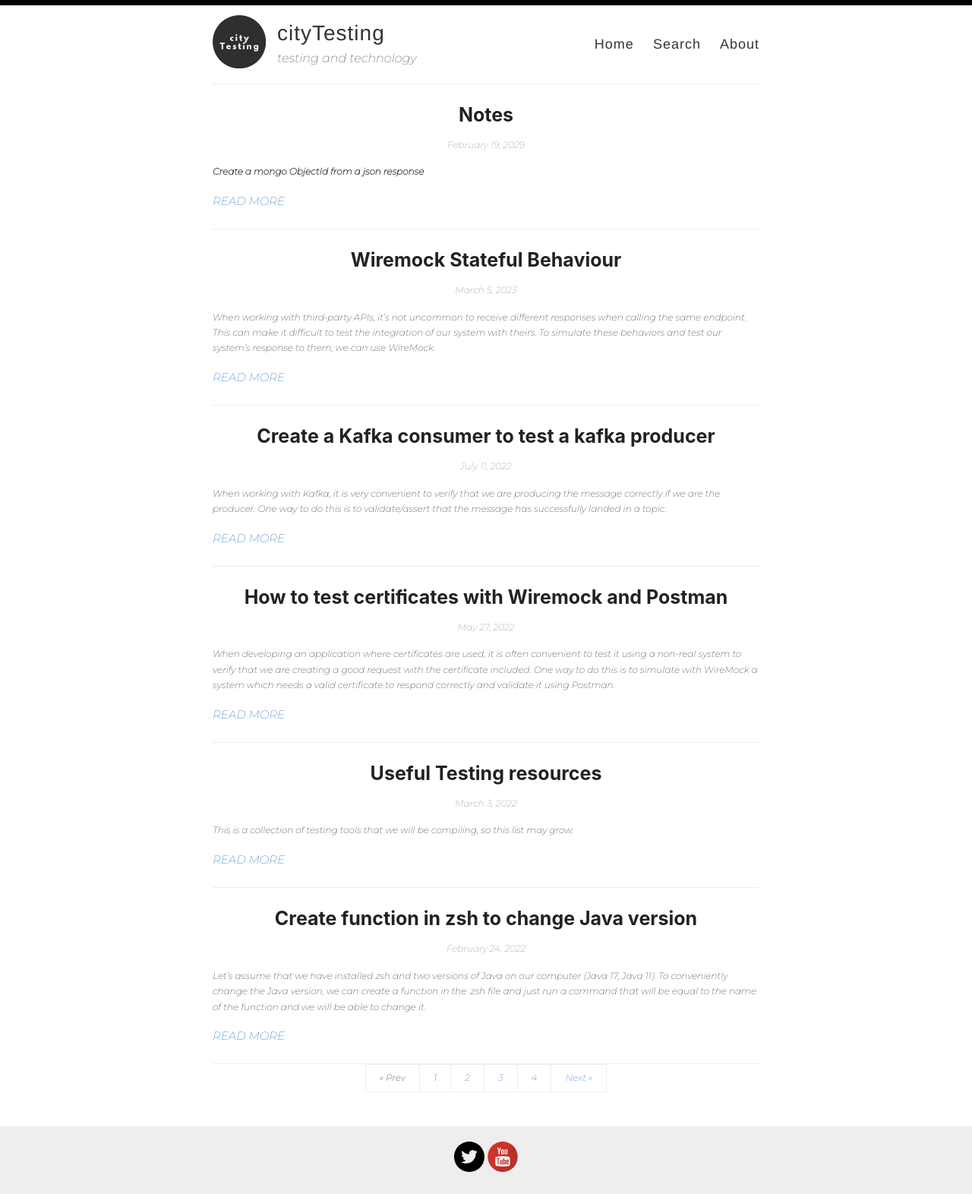
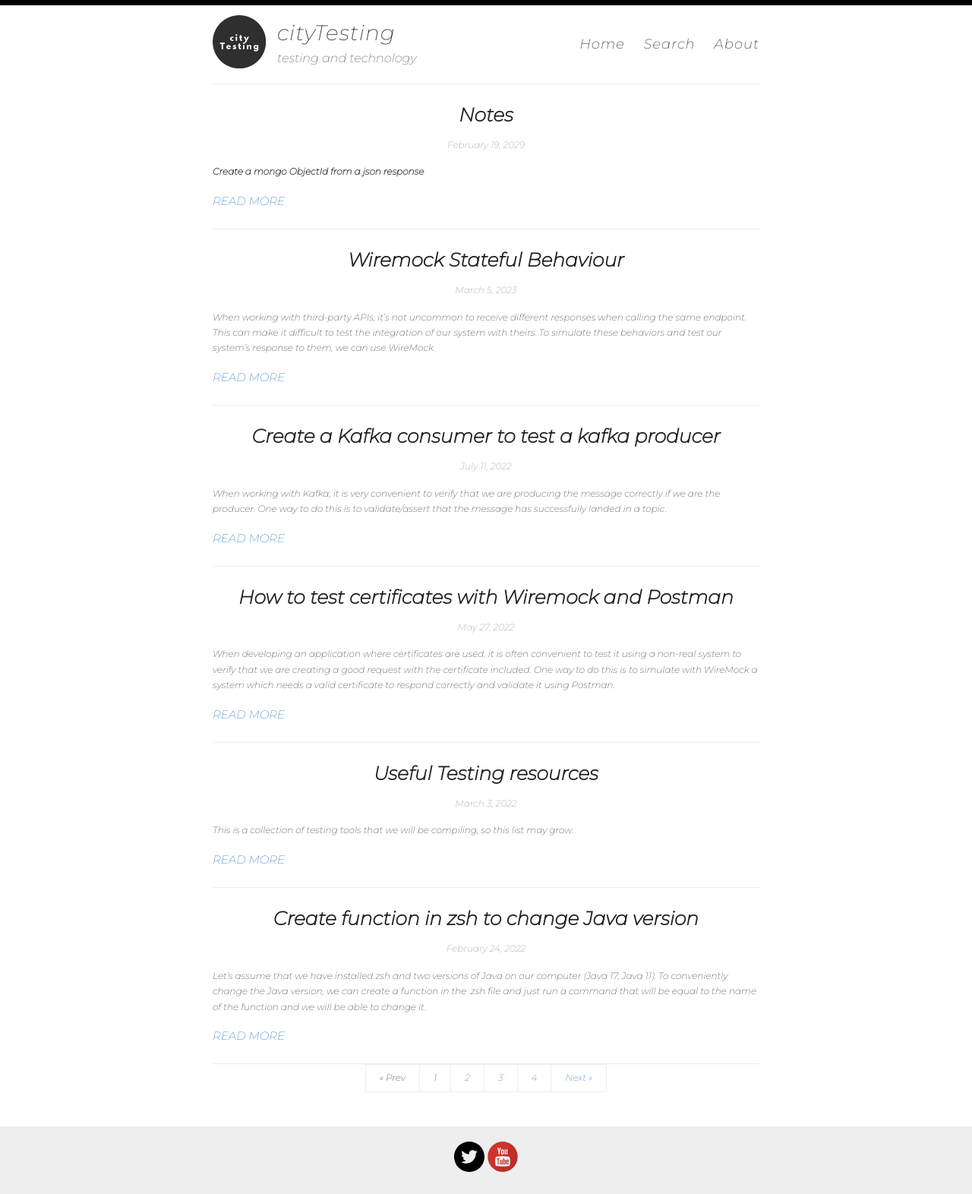
Before and after one commit to cityTesting/citytesting.github.io, a Jekyll site: the page built from index.html, in a window 1280 px wide. Shown: the whole page at 76% size. Built offline with Jekyll 4.4.1, drawn with Linux system fonts in a browser that asks for light colours; the list of posts is cut into pages by our own code.

Commit message:
Update style.scss

```diff
--- a/assets/style.scss
+++ b/assets/style.scss
@@ -39,7 +39,8 @@ body {
 }
 
 h1, h2, h3, h4, h5, h6 {
-  font-family: -system-ui, -apple-system, BlinkMacSystemFont, "Segoe UI", Roboto, Helvetica, Arial, sans-serif, "Apple Color Emoji", "Segoe UI Emoji", "Segoe UI Symbol";
+  /*font-family: -system-ui, -apple-system, BlinkMacSystemFont, "Segoe UI", Roboto, Helvetica, Arial, sans-serif, "Apple Color Emoji", "Segoe UI Emoji", "Segoe UI Symbol";*/
+  font-family: 'Montserrat';
   color: $darkerGray;
   font-weight: bold;
 
@@ -309,7 +310,8 @@ p > img {
   margin: 0;
   color: $darkGray;
   cursor: pointer;
-  font-family: $helveticaNeue;
+  /*font-family: $helveticaNeue;*/
+  font-family: 'Montserrat';
   font-weight: 300;
   font-size: 28px;
   letter-spacing: 1px;
@@ -333,7 +335,8 @@ p > img {
 nav {
   float: right;
   margin-top: 23px; // @TODO: Vertically middle align
-  font-family: $helveticaNeue;
+/*  font-family: $helveticaNeue;*/
+  font-family: 'Montserrat';
   font-size: 18px;
 
   @include mobile {
@@ -447,7 +450,8 @@ body:after {
 }
 
 .post h1{
-  font-family: -system-ui, -apple-system, BlinkMacSystemFont, "Segoe UI", Roboto, Helvetica, Arial, sans-serif, "Apple Color Emoji", "Segoe UI Emoji", "Segoe UI Symbol";
+  /*font-family: -system-ui, -apple-system, BlinkMacSystemFont, "Segoe UI", Roboto, Helvetica, Arial, sans-serif, "Apple Color Emoji", "Segoe UI Emoji", "Segoe UI Symbol";*/
+  font-family: 'Montserrat';
   text-align: center;
   font-weight: bold;
   font-kerning: auto;
@@ -456,7 +460,8 @@ body:after {
 }
 
 .page h1{
-  font-family: -system-ui, -apple-system, BlinkMacSystemFont, "Segoe UI", Roboto, Helvetica, Arial, sans-serif, "Apple Color Emoji", "Segoe UI Emoji", "Segoe UI Symbol";
+  /*font-family: -system-ui, -apple-system, BlinkMacSystemFont, "Segoe UI", Roboto, Helvetica, Arial, sans-serif, "Apple Color Emoji", "Segoe UI Emoji", "Segoe UI Symbol";*/
+  font-family: 'Montserrat';
   text-align: center;
   font-weight: bold;
   font-kerning: auto;
@@ -478,7 +483,8 @@ body:after {
 .cd-container a {
   color: #30434e;
   text-decoration: none;
-  font-family: "Open Sans", sans-serif;
+  font-family: 'Montserrat';
+/*  font-family: "Open Sans", sans-serif;*/
 }
 
 .cd-container img {
@@ -486,7 +492,8 @@ body:after {
 }
 
 .cd-container h1, .cd-container h2 {
-  font-family: "Open Sans", sans-serif;
+  /*font-family: "Open Sans", sans-serif;*/
+  font-family: 'Montserrat';
   font-weight: bold;
 }
 
@@ -628,7 +635,8 @@ Modules - reusable parts of our design
 }
 
 #carbonads {
-  font-family: -apple-system, BlinkMacSystemFont, "Segoe UI", Roboto, Oxygen-Sans, Ubuntu, Cantarell, "Helvetica Neue", Helvetica, Arial, sans-serif;
+  font-family: 'Montserrat';
+/*  font-family: -apple-system, BlinkMacSystemFont, "Segoe UI", Roboto, Oxygen-Sans, Ubuntu, Cantarell, "Helvetica Neue", Helvetica, Arial, sans-serif;*/
   display: inline-block;
   overflow: hidden;
   max-width: 270px;
```
